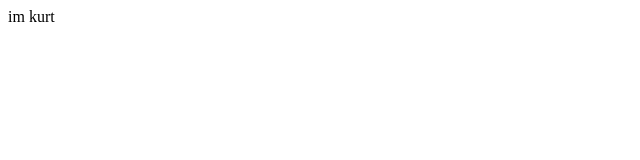
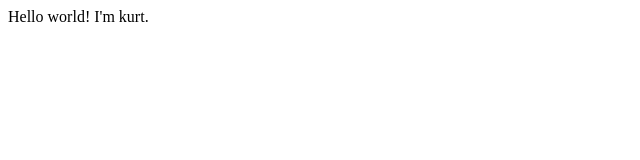
Before and after one commit to 28Akihiro/turbo-octo-telegram, a plain HTML site: page index.html in a window 1280 px wide. Shown: the whole page, without its empty margins (0-640 px from the left). Drawn offline with Linux system fonts and the light colour scheme.

Commit message:
minor change

```diff
--- a/index.html
+++ b/index.html
@@ -7,6 +7,7 @@
     <title>first webpage</title>
 </head>
 <body>
-  <hi>im kurt</hi>
+  <hi>Hello world!</hi>
+  <hi>I'm kurt.</hi>
 </body>
 </html>
```
